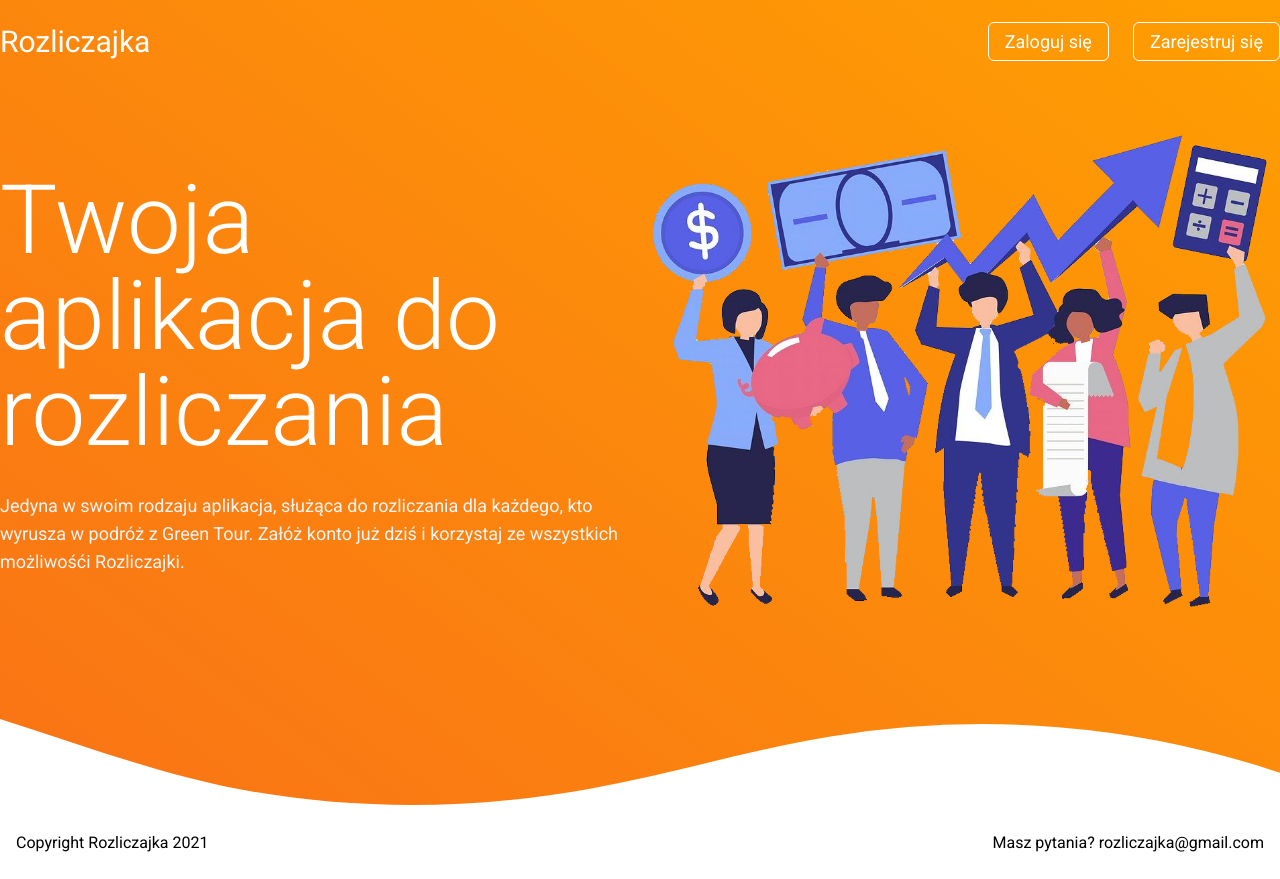
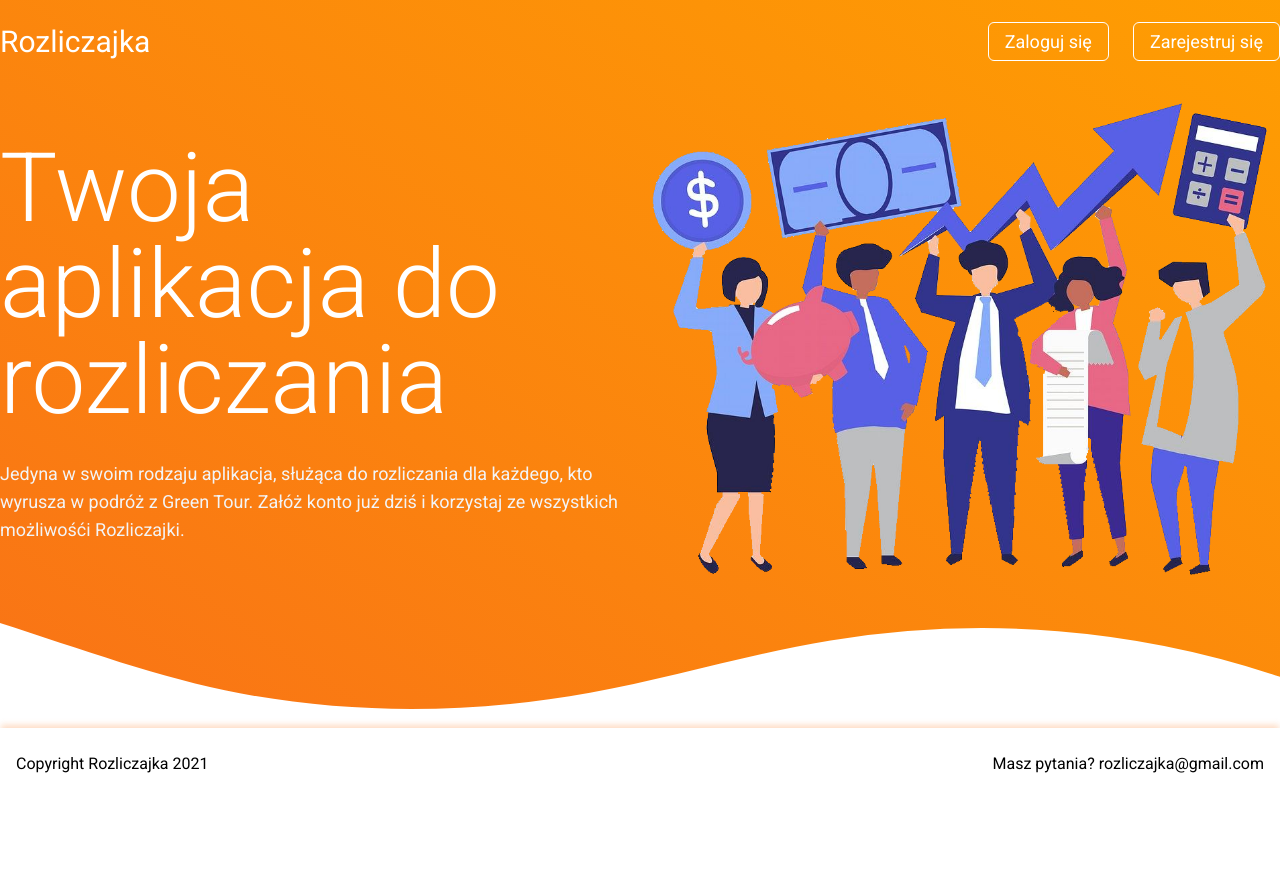
Before and after one commit to nazarpechka/rozliczajka, a React (Create React App) app in the folder frontend/: page / in a window 1280 px wide. After the commit the page ends 800 px from the top, so only its background shows below. Built offline with nearby package versions, Linux system fonts and the light colour scheme.

Commit message:
fix: home page padding

```diff
--- a/frontend/src/routes/Home.js
+++ b/frontend/src/routes/Home.js
@@ -3,7 +3,7 @@ import img from "../assets/people2.png";
 const Home = () => {
   return (
     <section className="bg-gradient-to-tr from-orange-500 to-primary relative">
-      <div className="container mx-auto flex items-center pt-72 pb-48 text-white">
+      <div className="container mx-auto flex items-center pt-64 pb-32 text-white">
         <div>
           <h2 className="text-8xl font-light">
             Twoja aplikacja do rozliczania
```
